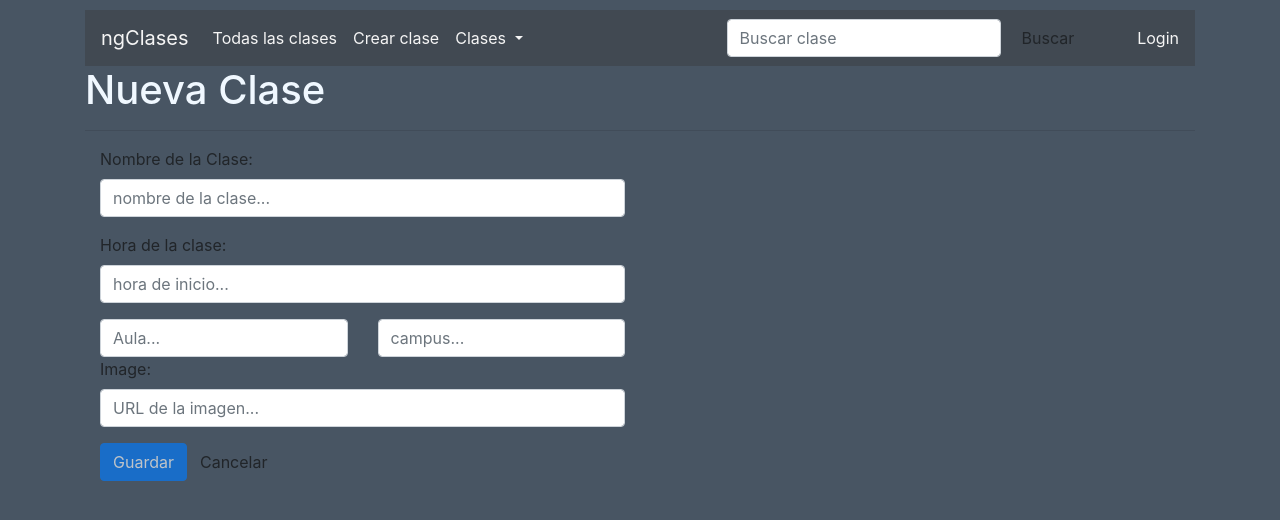
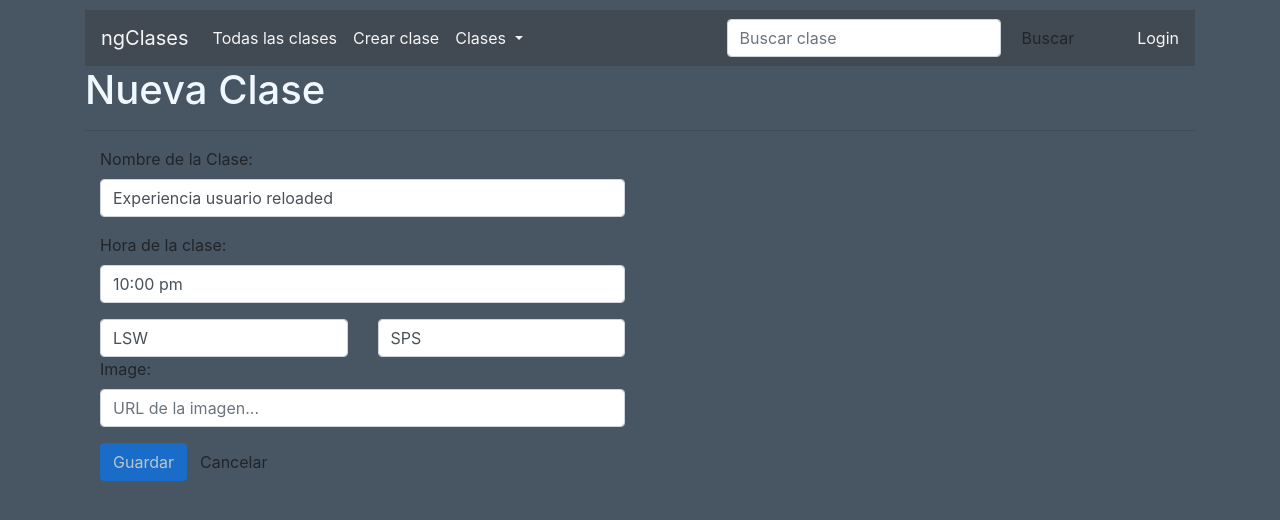
Before and after one commit to jrom20/angular-ux, an Angular app: page /clases/new in a window 1280 px wide. Shown: the top 520 px of the page. Built offline with nearby package versions, Linux system fonts and the light colour scheme.

Commit message:
fin clase 05 03 20

```diff
--- a/src/app/clases/clase-details/create-seccion.component.ts
+++ b/src/app/clases/clase-details/create-seccion.component.ts
@@ -18,7 +18,7 @@ import { FormGroup, FormControl, Validators } from '@angular/forms'
 export class CreateSeccionComponent implements OnInit
 {
     name: FormControl
-    Profesor: FormControl
+    profesor: FormControl
     duracion: FormControl
     descripcion: FormControl
     seccionForm: FormGroup
--- a/src/app/clases/create-clase.component.html
+++ b/src/app/clases/create-clase.component.html
@@ -7,21 +7,21 @@
     <div class="form-group" [ngClass]="{'error': claseForm.controls.name?.invalid && claseForm.controls.name?.touched}">
       <label for="ClaseName">Nombre de la Clase:</label>
       <em *ngIf="claseForm.controls.name?.invalid && (claseForm.controls.name?.touched)">Requerido</em>
-      <input (ngModel)="name" name="name" required id="name" type="text" class="form-control" placeholder="nombre de la clase..." />
+      <input [(ngModel)]="claseObj.name" name="name" required id="name" type="text" class="form-control" placeholder="nombre de la clase..." />
     </div>
 
     <div class="form-group" [ngClass]="{'error': claseForm.controls.time?.invalid && claseForm.controls.time?.touched}">
       <label for="ClaseTime">Hora de la clase:</label>
       <em *ngIf="claseForm.controls.time?.invalid && (claseForm.controls.time?.touched)">Requerido</em>
-      <input (ngModel)="time" name="time" required id="ClaseTime" type="text" class="form-control" placeholder="hora de inicio..." />
+      <input [(ngModel)]="claseObj.time" name="time" required id="ClaseTime" type="text" class="form-control" placeholder="hora de inicio..." />
     </div>
 
-    <div class="row">
+    <div class="row" ngModelGroup="location">
         <div class="col-md-6">
-            <input (ngModel)="room" name="room" id="room" type="text" class="form-control" placeholder="Aula..." />
+            <input [(ngModel)]="claseObj.location.room" name="room" id="room" type="text" class="form-control" placeholder="Aula..." />
         </div>
         <div class="col-md-6" >
-            <input (ngModel)="campus" name="campus" id="campus" type="text" class="form-control" placeholder="campus..." />
+            <input [(ngModel)]="claseObj.location.campus" name="campus" id="campus" type="text" class="form-control" placeholder="campus..." />
         </div>
     </div>
 
@@ -29,7 +29,7 @@
       <label for="ImageUrl">Image:</label>
       <em *ngIf="claseForm.controls.ImageUrl?.invalid && claseForm.controls.ImageUrl?.touched && claseForm.controls.ImageUrl?.errors.required">Requerido</em>
       <em *ngIf="claseForm.controls.ImageUrl?.invalid && claseForm.controls.ImageUrl?.touched  && claseForm.controls.ImageUrl?.errors.pattern">Debe ser una png or jpg url</em>
-      <input (ngModel)="ImageUrl" name="ImageUrl" required pattern=".*\/.*.(png|jpg)" id="ImageUrl" type="text" class="form-control" placeholder="URL de la imagen..." />
+      <input [(ngModel)]="claseObj.ImageUrl" name="ImageUrl" required pattern=".*\/.*.(png|jpg)" id="ImageUrl" type="text" class="form-control" placeholder="URL de la imagen..." />
       <img [src]="claseForm.controls.ImageUrl.value" *ngIf="claseForm.controls.ImageUrl?.valid" />
     </div>
 
--- a/src/app/clases/create-clase.component.ts
+++ b/src/app/clases/create-clase.component.ts
@@ -39,6 +39,7 @@ export class CreateClaseComponent
     saveClase(formvalue){
         console.log(formvalue);
         this.claseserv.saveClase(formvalue);
+        this.isFormDirty = false;
         this.router.navigate(['/clases'])
     }
 
--- a/src/app/clases/shared/clase.service.ts
+++ b/src/app/clases/shared/clase.service.ts
@@ -22,7 +22,9 @@ export class ClaseService
     }
 
     saveClase(nuevaClase){
-
+        nuevaClase.id = 564;
+        nuevaClase.secciones = [];
+        ClasesDisponible.push(nuevaClase);
     }
 
 }
```
